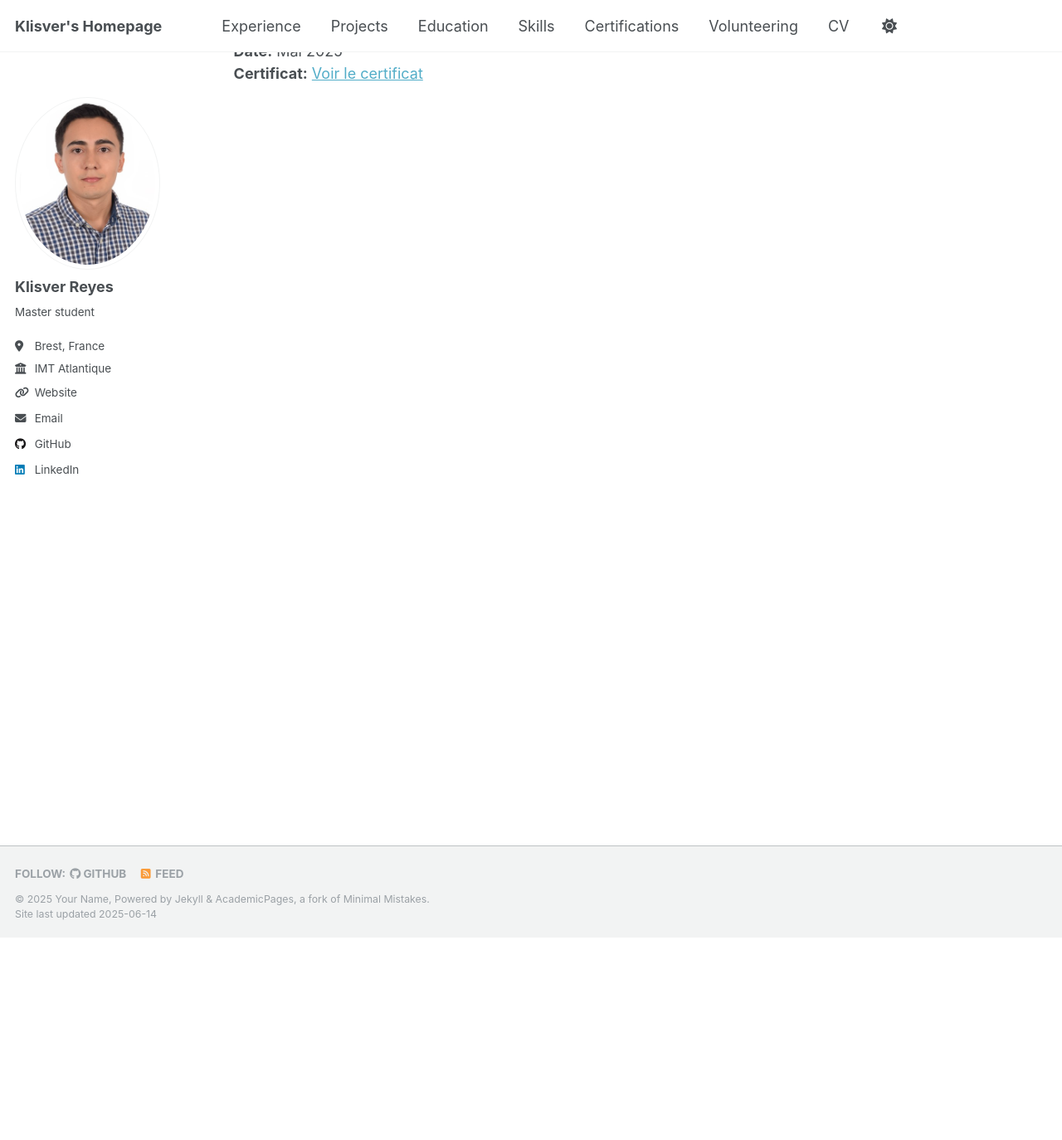
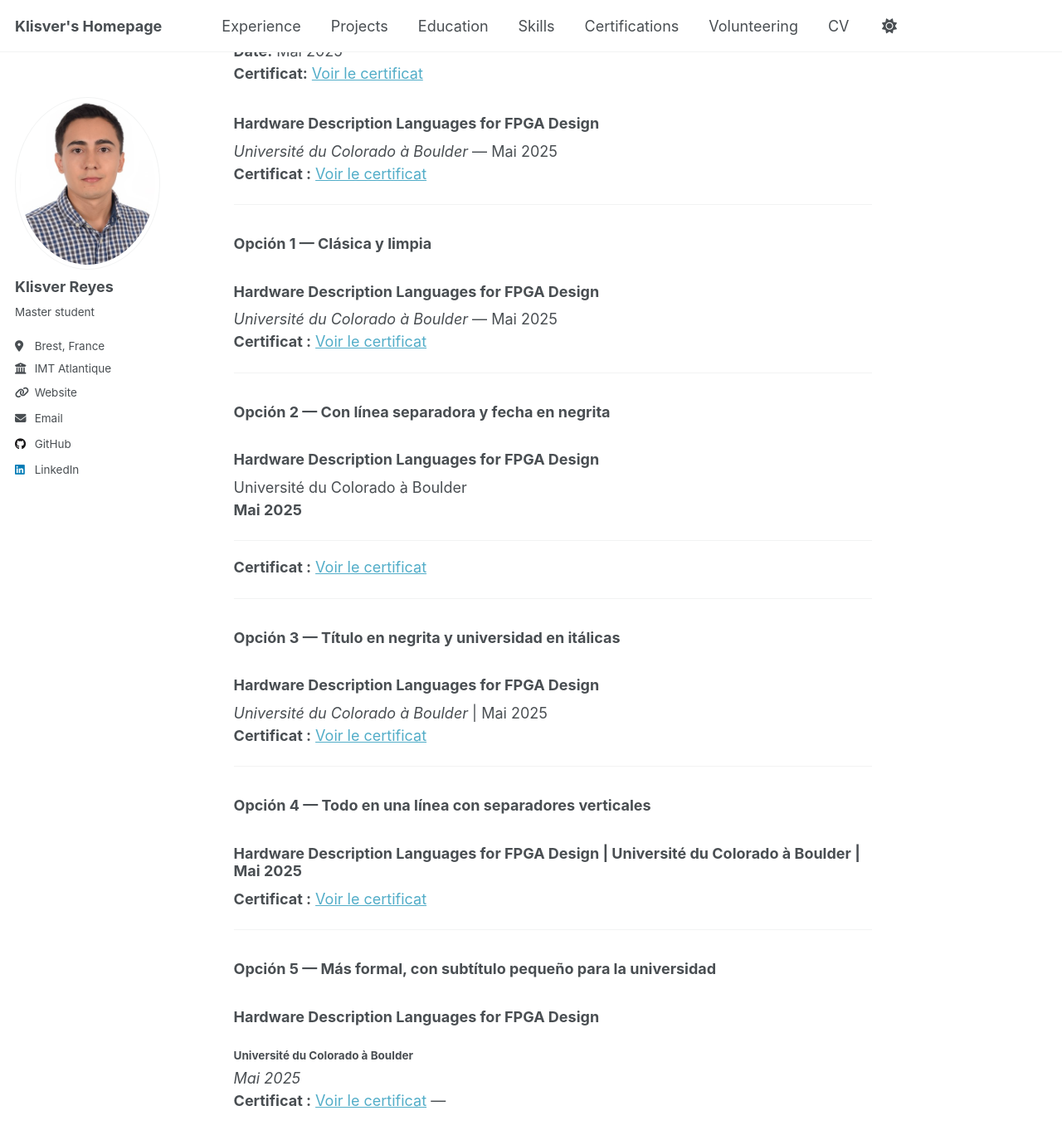
Before and after one commit to Klisver-Reyes/Klisver-Reyes.github.io, a Jekyll site: the page built from _certifications/certifications.md, in a window 1280 px wide and 1400 px high, scrolled down 270 px. Shown: the top 1374 px of the window at 83% size. Built offline with Jekyll 4.4.1, drawn with Linux system fonts in a browser that asks for light colours.

Commit message:
Update certifications.md

```diff
--- a/_certifications/certifications.md
+++ b/_certifications/certifications.md
@@ -8,3 +8,47 @@ permalink: /certifications/
 ##  Hardware Description Languages for FPGA Design - University of Colorado Boulder
 **Date:** Mai 2025
 **Certificat:** [Voir le certificat](https://www.coursera.org/account/accomplishments/certificate/AA82QSO4FL67)
+
+
+### Hardware Description Languages for FPGA Design
+*Université du Colorado à Boulder* — Mai 2025
+**Certificat :** [Voir le certificat](https://www.coursera.org/account/accomplishments/certificate/AA82QSO4FL67)
+
+---
+### Opción 1 — Clásica y limpia
+
+### Hardware Description Languages for FPGA Design
+*Université du Colorado à Boulder* — Mai 2025
+**Certificat :** [Voir le certificat](https://www.coursera.org/account/accomplishments/certificate/AA82QSO4FL67)
+
+---
+### Opción 2 — Con línea separadora y fecha en negrita
+
+### Hardware Description Languages for FPGA Design
+Université du Colorado à Boulder
+**Mai 2025**
+
+---
+**Certificat :** [Voir le certificat](https://www.coursera.org/account/accomplishments/certificate/AA82QSO4FL67)
+
+---
+### Opción 3 — Título en negrita y universidad en itálicas
+
+### **Hardware Description Languages for FPGA Design**
+*Université du Colorado à Boulder* | Mai 2025
+**Certificat :** [Voir le certificat](https://www.coursera.org/account/accomplishments/certificate/AA82QSO4FL67)
+
+---
+### Opción 4 — Todo en una línea con separadores verticales
+
+### Hardware Description Languages for FPGA Design | Université du Colorado à Boulder | Mai 2025
+**Certificat :** [Voir le certificat](https://www.coursera.org/account/accomplishments/certificate/AA82QSO4FL67)
+
+---
+### Opción 5 — Más formal, con subtítulo pequeño para la universidad
+
+### Hardware Description Languages for FPGA Design
+#### Université du Colorado à Boulder
+*Mai 2025*
+**Certificat :** [Voir le certificat](https://www.coursera.org/account/accomplishments/certificate/AA82QSO4FL67)
+---
```
